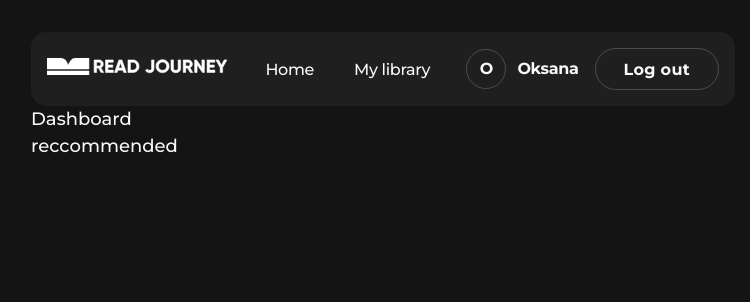
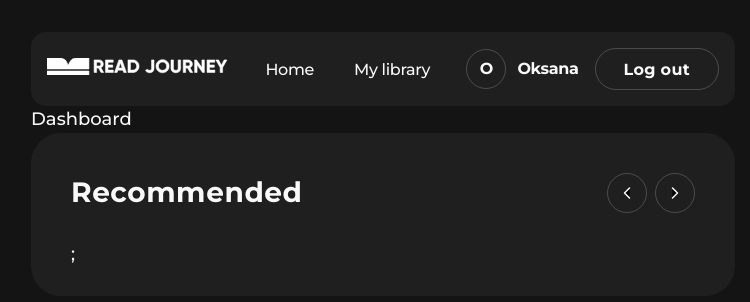
Before and after one commit to Oksana-Horbachevska/read-journey, a Next.js app: page /recommended in a window 1280 px wide. Shown: the top 302 px of the page, without its empty margins (257-1007 px from the left). Built offline with nearby package versions, Linux system fonts and the light colour scheme.

Commit message:
add recommendedClient component

```diff
--- /dev/null
+++ b/app/(private-routes)/recommended/Recommended.module.css
@@ -0,0 +1,44 @@
+.section {
+  padding: 40px 40px 28px 40px;
+  border-radius: 30px;
+  width: 100%;
+  background: #1f1f1f;
+}
+
+.titleWrapper {
+  display: flex;
+  flex-direction: row;
+  align-items: center;
+  justify-content: space-between;
+}
+
+.title {
+  font-family: var(--font-family);
+  font-weight: 700;
+  font-size: 28px;
+  line-height: 114%;
+  letter-spacing: 0.02em;
+  color: #f9f9f9;
+}
+
+.paginationWrapper {
+  display: flex;
+  flex-direction: row;
+  gap: 8px;
+}
+
+.prevBtn,
+.nextBtn {
+  display: flex;
+  align-items: center;
+  justify-content: center;
+  border-radius: 100%;
+  border: 1px solid rgba(249, 249, 249, 0.2);
+  width: 40px;
+  height: 40px;
+}
+
+.prevSvg,
+.nextSvg {
+  stroke: #f9f9f9;
+}
--- a/app/(private-routes)/recommended/page.tsx
+++ b/app/(private-routes)/recommended/page.tsx
@@ -1,3 +1,9 @@
+import RecommendedClient from "./recommended.client";
+
 export default function Recommended() {
-  return <div>reccommended</div>;
+  return (
+    <div>
+      <RecommendedClient />
+    </div>
+  );
 }
--- /dev/null
+++ b/app/(private-routes)/recommended/recommended.client.tsx
@@ -0,0 +1,28 @@
+"use client";
+
+import RecommendedList from "@/components/RecommendedList/RecommendedList";
+import css from "./Recommended.module.css";
+
+export default function RecommendedClient() {
+  return (
+    <div className={css.section}>
+      <div className={css.titleWrapper}>
+        <h2 className={css.title}>Recommended</h2>
+        <div className={css.paginationWrapper}>
+          <button className={css.prevBtn}>
+            <svg className={css.prevSvg} width="20" height="20">
+              <use href="/sprite.svg#icon-chevron-left" />
+            </svg>
+          </button>
+
+          <button className={css.nextBtn}>
+            <svg className={css.nextSvg} width="20" height="20">
+              <use href="/sprite.svg#icon-chevron-right" />
+            </svg>
+          </button>
+        </div>
+      </div>
+      <RecommendedList />;
+    </div>
+  );
+}
--- /dev/null
+++ b/components/RecommendedList/RecommendedList.module.css
@@ -0,0 +1,6 @@
+.booksWrapper {
+  margin-top: 28px;
+}
+
+.booksList {
+}
--- /dev/null
+++ b/components/RecommendedList/RecommendedList.tsx
@@ -0,0 +1,9 @@
+import css from "./RecommendedList.module.css";
+
+export default function RecommendedBooks() {
+  return (
+    <div className={css.booksWrapper}>
+      <ul className={css.booksList}>{}</ul>
+    </div>
+  );
+}
```
